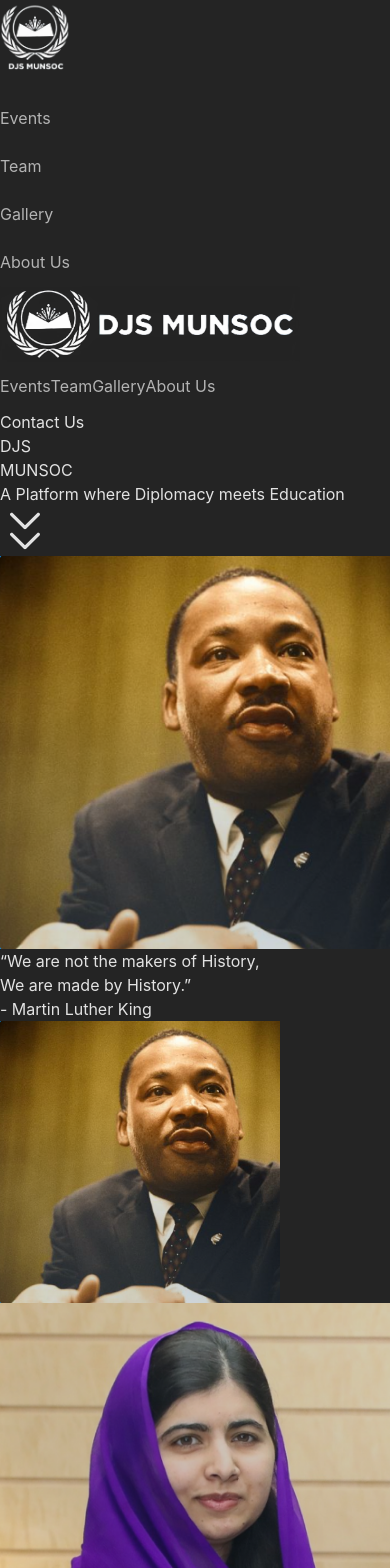
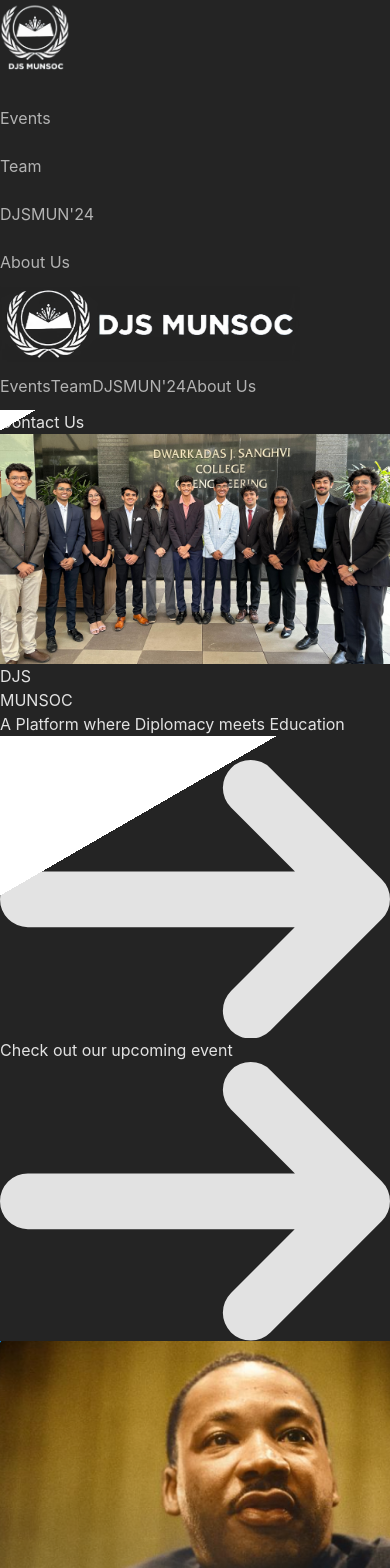
Before and after one commit to Mithil-Goradia/DJS-Litsoc, a React (Vite) app: page / in a window 390 px wide. Shown: the top 1568 px of the page. Built offline with nearby package versions, Linux system fonts and the light colour scheme.

Commit message:
upcoming event

```diff
--- a/src/App.jsx
+++ b/src/App.jsx
@@ -6,7 +6,6 @@
 import Home from './pages/Home'
 import Team from './pages/Team'
 import Events from './pages/Events'
-import Gallery from './pages/Gallery'
 import Navbar from './components/Navbar'
 import AOS from 'aos'
 import About from './pages/About'
@@ -14,6 +13,7 @@
 import EventDetails from './pages/EventDetails'
 import ScrollToTop from './components/ScrollToTop'
 import ScrollUpButton from './components/ScrollUpButton'
+import DJMUN24 from './pages/DJMUN24'
 
 function App() {
   useEffect(() => {
@@ -33,7 +33,7 @@
             <Route exact path='/' element={<Home/>}/>
             <Route path='/team' element={<Team/>}/>
             <Route path='/events' element={<Events/>}/>
-            <Route path='/gallery' element={<Gallery/>}/>
+            <Route path='/DJMUN24' element={<DJMUN24/>}/>
             <Route path='/aboutus' element={<About/>}/>
             <Route path='/event-details/:name' element={<EventDetails/>}/>
           </Routes>
--- a/src/components/Navbar.css
+++ b/src/components/Navbar.css
@@ -49,3 +49,17 @@
   .nav-link-grow-up:hover::before {
     height: 5px;
   }
+
+  .button-2 {
+    background-position: 100%;
+    background-repeat: no-repeat;
+    background-size: 750px;
+    background-image: -webkit-linear-gradient(150deg, #fff 50%, transparent 50%);
+    background-image: linear-gradient(150deg, #fff 50%, transparent 50%);
+    -webkit-transition: all 500ms ease-in-out;
+    transition: all 500ms ease-in-out;
+    cursor: pointer;
+  }
+  .button-2:hover {
+    background-position: 0%;
+  }
--- a/src/components/Navbar.jsx
+++ b/src/components/Navbar.jsx
@@ -9,7 +9,7 @@
     const [isOpen, setisOpen] = useState(false);
 
   return (
-    <div className="w-full fixed z-50 antialiased font-rubik backdrop-blur-sm bg-transparent border-white transition-colors duration-300">
+    <div className="w-full fixed z-50 antialiased font-rubik bg-transparent backdrop-blur-sm border-white transition-colors duration-300">
     <div className="w-full flex flex-col px-4 relative md:hidden">
       <div className="w-full flex justify-between items-center z-50">
         <Link to="/">
@@ -25,7 +25,7 @@
           />
         </Link>
         <button
-          className="pointer-events-auto text-white opacity-100 w-10 h-10 relative focus:outline-none"
+          className="pointer-events-auto text-white opacity-100 w-10 h-10 relative focus:outline-none mt-3"
           onClick={() => {
             setisOpen(!isOpen);
           }}>
@@ -73,7 +73,7 @@
         })}
       </div>
     </div>
-    <nav className="w-full hidden md:flex">
+    <nav className="w-full hidden md:flex pb-2">
       <div className="flex space-x-2 items-center justify-between lg:px-16 w-full">
         <div className="w-1/3">
           <Link to="/">
@@ -86,7 +86,7 @@
             />
           </Link>
         </div>
-        <div className="w-1/3 flex space-x-7 items-start justify-center">
+        <div className="w-1/3 pt-4 flex space-x-7 items-start justify-center">
           {navLinks.map(({ link, name }, index) => {
             return (
               <Link
@@ -98,12 +98,12 @@
             );
           })}
         </div>
-        <div className="w-1/3 flex md:justify-center lg:justify-end">
+        <div className="w-1/3 pt-4 flex md:justify-center lg:justify-end">
           <a
             target="_blank"
             rel="noopener noreferrer"
             href={`mailto:${email}`}>
-            <div className="pointer flex items-center justify-start px-5 py-2 text-md text-white hover:text-[#242424] hover:bg-[#ffffff] rounded-full border-[2px] border-solid border-white font-bold leading-normal transition-all duration-150">
+            <div className="pointer flex items-center justify-start px-5 py-2 text-md text-white hover:text-[#242424] rounded-full border-[2px] border-solid border-white font-bold leading-normal button-2">
               Contact Us
             </div>
           </a>
--- a/src/constants/index.js
+++ b/src/constants/index.js
@@ -3,7 +3,7 @@
 export const navLinks = [
     { link: "/events", name: "Events" },
     { link: "/team", name: "Team" },
-    { link: "/gallery", name: "Gallery" },
+    { link: "/DJMUN24", name: "DJSMUN'24" },
     { link: "/aboutus", name: "About Us"},
   ];
 
--- /dev/null
+++ b/src/pages/DJMUN24.jsx
@@ -0,0 +1,75 @@
+import {React, useEffect} from 'react'
+import '../components/Navbar.css'
+
+const DJMUN24 = () => {
+  const cardsInfo = [
+    {title: "OPEC: Political Club vs. Economic Cartel", content: "Assessing the global oil market implications when member nations prioritize leveraging OPEC as a platform for geopolitical influence over its economic functions."},
+    {title: "UNSC: The Nagorno-Karabakh Conflict", content: "Addressing the historical claims, influence of regional powers and their strategic interests and the efficacy of international ceasefire agreements."},
+    {title: "LOK SABHA: Reservation: A Baggage carried too far?", content: "Debating on caste-based reservations, the extension of reservations to economically weaker sections (EWS), and the implications of these policies on social justice."},
+    {title: "UNCSW: Where are the Women Leaders?", content: "Discussing the lack of women representation in political leadership with a special emphasis on the MENA region."},
+    {title: "Continuous Crisis Committee", content: ""},
+    {title: "International Press (IP)", content: ""}
+  ];
+  return (
+    <>
+      <div
+        className='w-full lg:pt-6 pt-6 min-h-screen flex-col justify-center items-center'
+        // data-aos="fade-down"
+        // data-aos-delay="300"
+      >
+        <div className='text-center text-5xl lg:text-[120px] font-bold font-Quicksand lg:pb-8 pb-12'>DJSMUN'24</div>
+        <div className="w-full lg:px-44 px-[14px] text-xl text-center pb-10">
+          <p>Lorem ipsum dolor sit amet consectetur adipisicing elit. Doloribus labore et nostrum hic itaque doloremque, distinctio consequuntur officia harum culpa eveniet aliquid iusto ad autem laboriosam vitae illum ex magni.
+            Lorem ipsum dolor sit amet consectetur adipisicing elit. Earum exercitationem nostrum atque explicabo porro, magnam eum iste rem dolorum eos neque aperiam dolorem assumenda vero, nisi facilis ad deserunt perferendis?
+            Lorem ipsum dolor sit amet consectetur adipisicing elit. Voluptatum reiciendis, blanditiis minus inventore sequi officiis unde earum quos aut distinctio nisi laudantium, quae aliquam quas ratione quam perspiciatis magni nostrum!
+            Lorem ipsum dolor sit amet consectetur adipisicing elit. Doloribus labore et nostrum hic itaque doloremque, distinctio consequuntur officia harum culpa eveniet aliquid iusto ad autem laboriosam vitae illum ex magni.
+            Lorem ipsum dolor sit amet consectetur adipisicing elit. Earum exercitationem nostrum atque explicabo porro, magnam eum iste rem dolorum eos neque aperiam dolorem assumenda vero, nisi facilis ad deserunt perferendis?
+            Lorem ipsum dolor sit amet consectetur adipisicing elit. Voluptatum reiciendis, blanditiis minus inventore sequi officiis unde earum quos aut distinctio nisi laudantium, quae aliquam quas ratione quam perspiciatis magni nostrum!
+          </p>
+        </div>
+
+        <a
+          // data-aos="fade-up"
+          // data-aos-delay="1300"
+          href="https://instagram.com"
+          target="_blank"
+          className="pointer text-[18px] w-[225px] ml-[70px] lg:ml-[650px] lg:mb-32 mb-6 flex items-center justify-start gap-1 px-4 py-2 text-white hover:text-[#242424] hover:bg-white hover:scale-110 rounded-full border-[2px] border-solid border-white font-medium leading-normal button-2"
+        >
+          Apply for this event
+          <svg class="rtl:rotate-180 w-3.5 h-3.5 ms-2" aria-hidden="true" xmlns="http://www.w3.org/2000/svg" fill="none" viewBox="0 0 14 10">
+          <path stroke="currentColor" stroke-linecap="round" stroke-linejoin="round" stroke-width="2" d="M1 5h12m0 0L9 1m4 4L9 9"/>
+          </svg>
+        </a>
+
+        <div className='w-full flex justify-center'>
+          <div className="w-full p-4 pt-20">
+            <h1 className="text-5xl font-bold text-center text-white mb-12">COMMITTEES</h1>
+            <div className="grid grid-cols-1 md:grid-cols-2 gap-6">
+              {cardsInfo.map((card, index) => (
+                <Card key={index} title={card.title} content={card.content} />
+              ))}
+            </div>
+          </div>
+        </div>
+      </div>
+   </>
+  )
+}
+
+const Card = ({ title, content }) => (
+  <div className="border-solid border-2 border-white text-white lg:p-6 p-4 rounded-xl shadow-md w-full mb-6 flex-row lg:flex justify-center items-center lg:gap-5">
+    <div className="lg:hidden w-full lg:w-1/4 ml-[90px] lg:ml-0">
+      <div className='w-28 h-28 lg:w-36 lg:h-36 bg-gray-300 rounded-full lg:mx-4'></div>
+    </div>
+    <div className="w-full lg:w-3/4 flex-col items-center gap-1 mb-4 pt-3 text-center">
+      <h2 className="text-2xl font-bold pb-3">{title}</h2>
+      <p className='lg:text-lg text-sm'>{content}</p>
+    </div>
+    <div className="hidden lg:block w-full lg:w-1/4">
+      <div className='w-28 h-28 lg:w-36 lg:h-36 bg-gray-300 rounded-full lg:mx-4'></div>
+    </div>
+
+  </div>
+);
+
+export default DJMUN24
--- a/src/pages/EventDetails.jsx
+++ b/src/pages/EventDetails.jsx
@@ -89,7 +89,6 @@
           })}
         </Carousel>
        </div>
-
       </div>
     </>
   )
--- a/src/pages/Gallery.jsx
+++ /dev/null
@@ -1,13 +0,0 @@
-import {React, useEffect} from 'react'
-
-function Gallery() {
-  return (
-    <>
-      <div className='w-full text-center text-6xl lg:text-7xl font-bold font-Quicksand' data-aos="fade-down" data-aos-delay="300">
-        GALLERY
-      </div>
-   </>
-  )
-}
-
-export default Gallery
--- a/src/pages/Home.jsx
+++ b/src/pages/Home.jsx
@@ -1,23 +1,48 @@
-import React from 'react'
+import {React, useRef, useEffect} from 'react'
+import '../components/Navbar.css'
+import '../App.css'
 import 'aos/dist/aos.css'
 import ScrollUpButton from '../components/ScrollUpButton'
 import { RxDoubleArrowDown } from 'react-icons/rx'
+import { useNavigate } from 'react-router-dom'
 
 function Home() {
+  const navigate = useNavigate()
+  const targetRef = useRef()
   return (
     <>
       <div className='w-full min-h-screen text-3xl'>
-        <div className=" text-white pt-36 lg:pt-24 lg:pb-4 pb-20 w-full">
+        <div className='flex justify-center items-center w-full bg-cover lg:mt-24 sm:mt-0'>
+          <img src="/group.jpg" className='relative object-contain max-w-full h-auto'></img>
+        </div>
+        <div className=" text-white pt-10 lg:pt-[250px] lg:pb-4 pb-20 w-full">
           <p className='text-center lg:text-left text-[44px] lg:text-[80px] font-extrabold lg:pl-[368px] pb-4 lg:pb-16' data-aos="zoom-out-up">DJS</p>
           <p className='text-[75px] lg:text-[180px] font-bold text-center' data-aos="zoom-out-up">MUNSOC</p>
-          <p className='pt-12 lg:pt-28 text-center text-xl lg:text-2xl text-gray-300' data-aos="fade-up" data-aos-delay="1000">A Platform where <span className="font-bold italic">Diplomacy</span> meets <span className="font-bold italic">Education</span></p>
-          <div className='lg:opacity-0 w-full flex justify-center animate-bounce mt-40'>
-            <RxDoubleArrowDown size={50}/>
+          <p className='pt-8 lg:pb-12 pb-10 lg:pt-28 text-center text-xl lg:text-2xl text-gray-300' data-aos="fade-up" data-aos-delay="1000">A Platform where <span className="font-bold italic">Diplomacy</span> meets <span className="font-bold italic">Education</span></p>
+          <div
+            ref={targetRef}
+            onClick={() => {navigate('/DJMUN24')}}
+            className="hidden ml-[580px] mb-32 text-md text-xl lg:inline-flex items-center gap-2 justify-start px-4 py-2 text-white hover:text-[#242424] hover:scale-110 rounded-full border-[2px] border-solid border-white font-semibold leading-normal button-2"
+          >
+            <p>Check out our upcoming event</p>
+            <svg class="rtl:rotate-180 w-4.5 h-4 ms-2" aria-hidden="true" xmlns="http://www.w3.org/2000/svg" fill="none" viewBox="0 0 14 10">
+            <path stroke="currentColor" stroke-linecap="round" stroke-linejoin="round" stroke-width="2" d="M1 5h12m0 0L9 1m4 4L9 9"/>
+            </svg>
+          </div>
+          <div
+            data-aos="fade-up"
+            data-aos-delay="1300"
+            onClick={() => {navigate('/DJMUN24')}}
+            className="lg:hidden ml-12 pointer text-[15px] w-[280px] lg:mb-32 mb-6 flex items-center justify-start gap-1 px-4 py-2 text-white hover:text-[#242424] hover:bg-white rounded-full border-[2px] border-solid border-white font-medium leading-normal">
+            Check out our upcoming event
+            <svg class="rtl:rotate-180 w-3.5 h-3.5 ms-2" aria-hidden="true" xmlns="http://www.w3.org/2000/svg" fill="none" viewBox="0 0 14 10">
+            <path stroke="currentColor" stroke-linecap="round" stroke-linejoin="round" stroke-width="2" d="M1 5h12m0 0L9 1m4 4L9 9"/>
+            </svg>
           </div>
         </div>
 
         {/* quotes */}
-        <div className="w-full pb-40 lg:pb-8 pt-4">
+        <div className="w-full pb-40 lg:pt-16 lg:pb-8 pt-4">
           <div className="w-full h-[40vh] flex flex-col lg:flex-row justify-center items-center gap-8 lg:gap-16">
           <div className="w-full sm:w-1/2 md:w-1/4 lg:hidden" data-aos="fade-left">
             <img src="./mlk.png" className="ml-20 w-1/2 h-auto rounded-3xl" />
```
Also changed, not shown: src/App.css (+14 -0 lines), public/group.jpg (added). Lines whose indentation alone changed are shown as unchanged.
